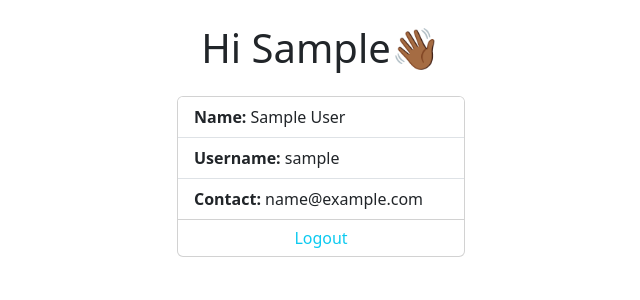
After one commit to lcarinad/feedback-exercise, a Flask app: a page that uses templates/base.html in a window 1280 px wide. The commit adds this page. Shown: the top 300 px of the page, without its empty margins (319-959 px from the left). Run offline with Flask 3, Linux system fonts and the light colour scheme; the visitor is signed in with stand-in values (Sample User, id 1); tables that the repository leaves empty hold one stand-in row (values such as "Sample post").

Commit message:
users/<username> route

```diff
--- a/app.py
+++ b/app.py
@@ -38,17 +38,19 @@ def register_user():
             return render_template("register.html", form = form)
         session['user'] = new_user.username
         flash(f"Welcome {new_user.first_name}! You succesfully Created Your Account!", "success")
-        return redirect('/secrets')
+        return redirect(f'/users/{new_user.username}')
 
     return render_template("register.html", form = form)
 
-@app.route('/secrets')
-def show_secrets():
+@app.route(f"/users/<username>")
+def show_user(username):
     if 'user' not in session:
         flash("Please login first!", "danger")
         return redirect('/')
+    else:
+        user = User.query.get_or_404(username)
 
-    return render_template('secrets.html')
+    return render_template('user.html', user = user)
 
 @app.route('/login', methods = ['GET', 'POST'])
 def login_user():
@@ -60,7 +62,8 @@ def login_user():
         if user:
             flash(f"Welcome back, {user.first_name}!", "primary")
             session['user'] = user.username
-            return redirect('/secrets')
+
+            return redirect(f'/users/{user.username}')
 
     return render_template('login.html', form = form)
 
--- a/templates/base.html
+++ b/templates/base.html
@@ -14,7 +14,7 @@
   </head>
 
   <body>
-    <div class="container">
+    <div class="container mt-4">
       {% for category, msg in get_flashed_messages(with_categories=True) %}
       <p class="alert alert-{{category}}">{{msg}}</p>
       {% endfor %}
--- a/templates/secrets.html
+++ /dev/null
@@ -1,4 +0,0 @@
-{% extends 'base.html' %} {% block content %}
-
-<h1>You made it!</h1>
-{% endblock %}
--- /dev/null
+++ b/templates/user.html
@@ -0,0 +1,23 @@
+{% extends 'base.html' %} {% block content %}
+
+<h1 class="text-center my-4">Hi {{user.first_name}}👋🏾</h1>
+<div
+  class="card mx-auto"
+  style="width: 18rem">
+  <ul class="list-group list-group-flush">
+    <li class="list-group-item">
+      <b>Name:</b> {{user.first_name}} {{user.last_name}}
+    </li>
+
+    <li class="list-group-item"><b>Username:</b> {{user.username}}</li>
+
+    <li class="list-group-item"><b>Contact:</b> {{user.email}}</li>
+  </ul>
+
+  <a
+    href="/logout"
+    class="btn btn-outline-info border-0"
+    >Logout</a
+  >
+</div>
+{% endblock %}
```
